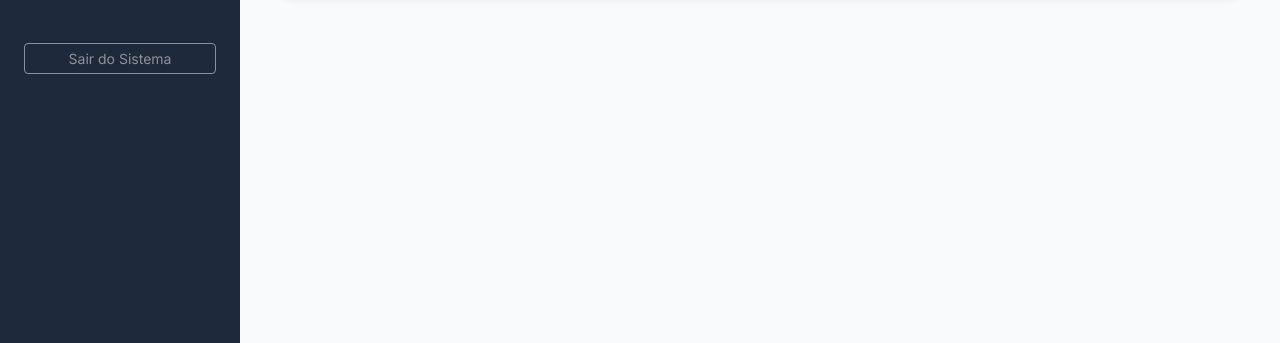
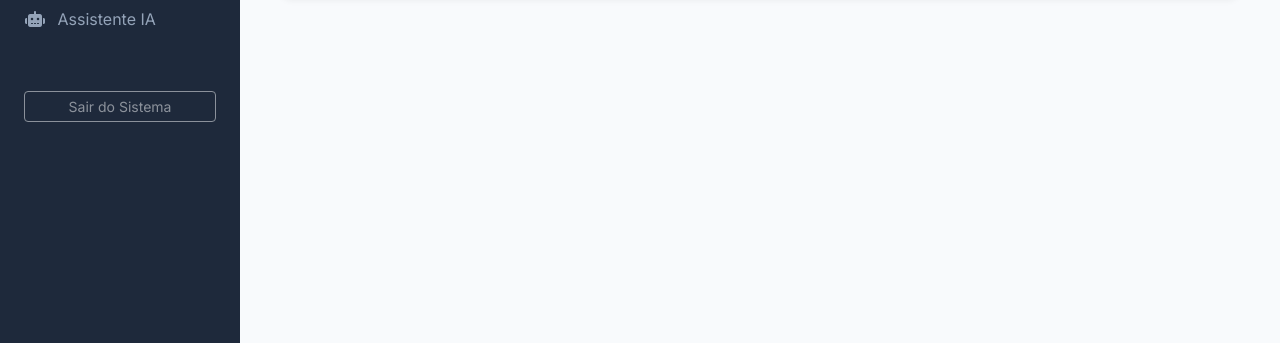
Before and after one commit to IsaDev02/gestaoteclamerlo, a plain HTML site: page lista_geral.html in a window 1280 px wide. Shown: the part 457-800 px from the top of the page. Drawn offline with nearby package versions, Linux system fonts and the light colour scheme; no server answers.

Commit message:
Update lista_geral.html

```diff
--- a/lista_geral.html
+++ b/lista_geral.html
@@ -40,6 +40,7 @@
             <a class="nav-link" href="cadastro.html"><i class="fas fa-user-plus me-2"></i> Novo Aluno</a>
             <a class="nav-link" href="enviar_mensagens.html"><i class="fab fa-whatsapp me-2"></i> Transmissão</a>
             <a class="nav-link" href="relatorios.html"><i class="fas fa-file-alt me-2"></i> Relatórios</a>
+            <a class="nav-link" href="ia.html"><i class="fas fa-robot me-2"></i> Assistente IA</a>
 
             <div class="mt-5 px-4">
                 <button class="btn btn-sm btn-outline-light w-100 opacity-50" onclick="logout()">Sair do Sistema</button>
```
